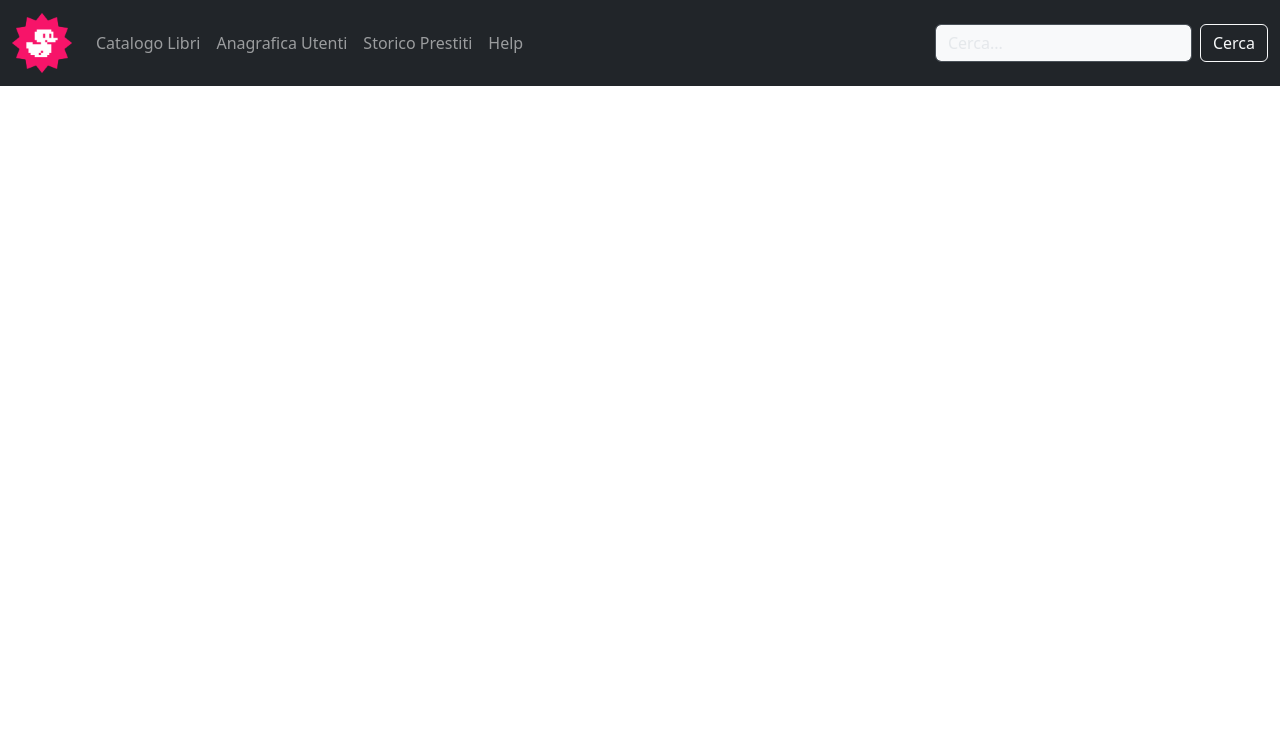
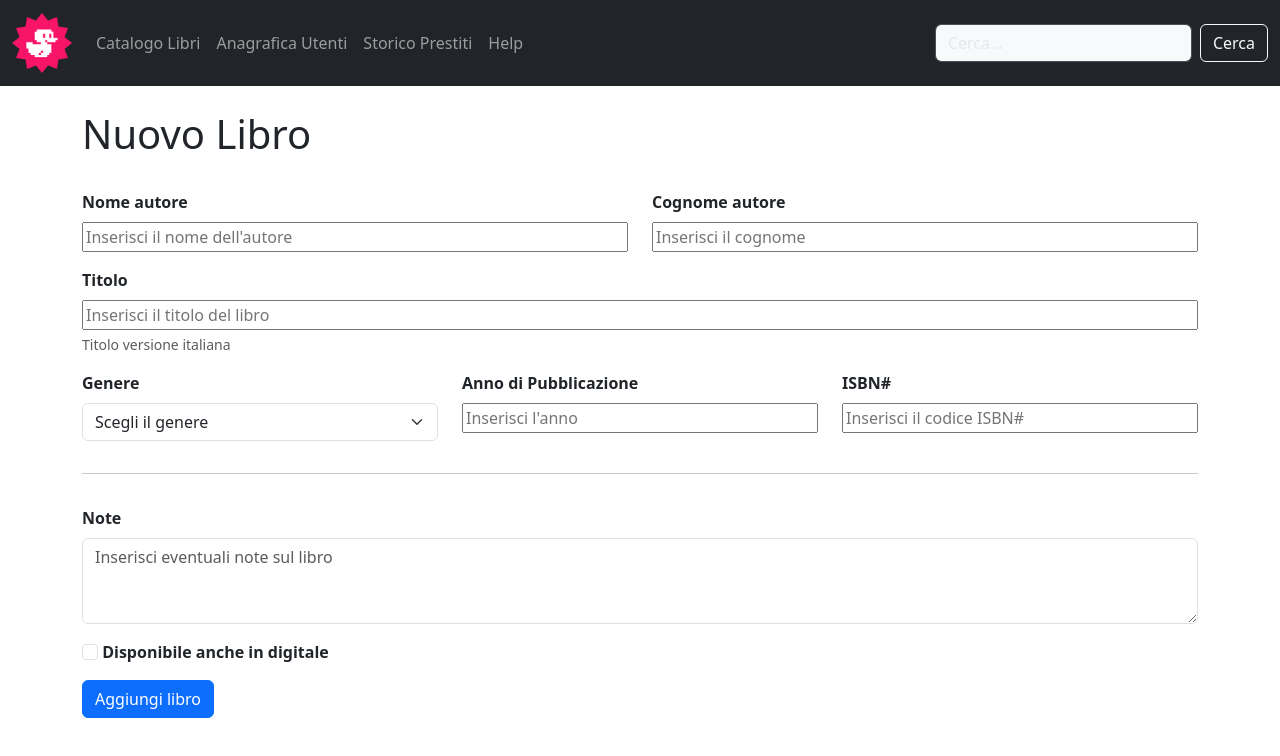
Before and after one commit to VitaFrancesco/html-css-bootstrap-dashboard, a plain HTML site: page new-book.html in a window 1280 px wide. Drawn offline with nearby package versions, Linux system fonts and the light colour scheme.

Commit message:
ADD: form

```diff
--- a/new-book.html
+++ b/new-book.html
@@ -42,7 +42,57 @@
             </div>
           </nav>
     </header>
-
+    <main>
+        <div class="container mb-4">
+            <h1 class="py-4">Nuovo Libro</h1>
+            <form class="row row-gap-3">
+                <div class="col-6">
+                    <label class="form-label" for="name-autor"><span class="fw-semibold">Nome autore</span></label>
+                    <input class="w-100" type="text" id="name-autor" name="name-autor" placeholder="Inserisci il nome dell&#39;autore" required>
+                </div>
+                <div class="col-6">
+                    <label class="form-label" for="surname-autor"><span class="fw-semibold">Cognome autore</span></label>
+                    <input class="w-100" type="text" id="surname-autor" name="surname-autor" placeholder="Inserisci il cognome" required>
+                </div>
+                <div class="col-12">
+                    <label class="form-label" for="title-book"><span class="fw-semibold">Titolo</span></label>
+                    <input class="w-100" type="text" id="title-book" name="title-book" aria-describedby="title-help" placeholder="Inserisci il titolo del libro" required>
+                    <div class="form-text" id="title-help">Titolo versione italiana</div>
+                </div>
+                <div class="col-12 col-md-4">
+                    <label class="form-label" for="genre"><span class="fw-semibold">Genere</span></label>
+                    <select name="genre" class="form-select" id="genre" aria-label="Default select example">
+                        <option selected>Scegli il genere</option>
+                        <option value="1">Giallo</option>
+                        <option value="2">Fantasy</option>
+                        <option value="3">Romanzo</option>
+                      </select>
+                </div>
+                <div class="col-12 col-md-4">
+                    <label class="form-label" for="date-exit"><span class="fw-semibold">Anno di Pubblicazione</span></label>
+                    <input class="w-100" type="text" id="date-exit" name="date-exit" placeholder="Inserisci l&#39;anno" required>
+                </div>
+                <div class="col-12 col-md-4">
+                    <label class="form-label" for="isbn"><span class="fw-semibold text-uppercase">isbn&#35;</span></label>
+                    <input class="w-100" type="text" id="isbn" name="isbn" placeholder="Inserisci il codice ISBN&#35;" required>
+                </div>
+                <div class="d-flex align-items-center">
+                    <hr class="w-100">
+                </div>
+                <div class="col-12">
+                    <label for="textarea-note" class="form-label"><span class="fw-semibold">Note</span></label>
+                    <textarea class="form-control" id="textarea-note" name="textarea-note" rows="3" placeholder="Inserisci eventuali note sul libro"></textarea>
+                </div>
+                <div class="col-12">
+                    <input type="checkbox" class="form-check-input" id="digital" name="digital">
+                    <label class="form-check-label" for="digital"><span class="fw-semibold">Disponibile anche in digitale</span></label>
+                </div>
+                <div>
+                    <button type="submit" class="btn btn-primary">Aggiungi libro</button>
+                </div>
+            </form>
+        </div>
+    </main>
     <script src="https://cdn.jsdelivr.net/npm/bootstrap@5.3.3/dist/js/bootstrap.bundle.min.js" integrity="sha384-YvpcrYf0tY3lHB60NNkmXc5s9fDVZLESaAA55NDzOxhy9GkcIdslK1eN7N6jIeHz" crossorigin="anonymous"></script>
 </body>
 </html>
```
Also changed, not shown: img/screenshot/screen_new-book/desktop-new-book.png (added), img/screenshot/screen_new-book/mobile-new-book.png (added).
